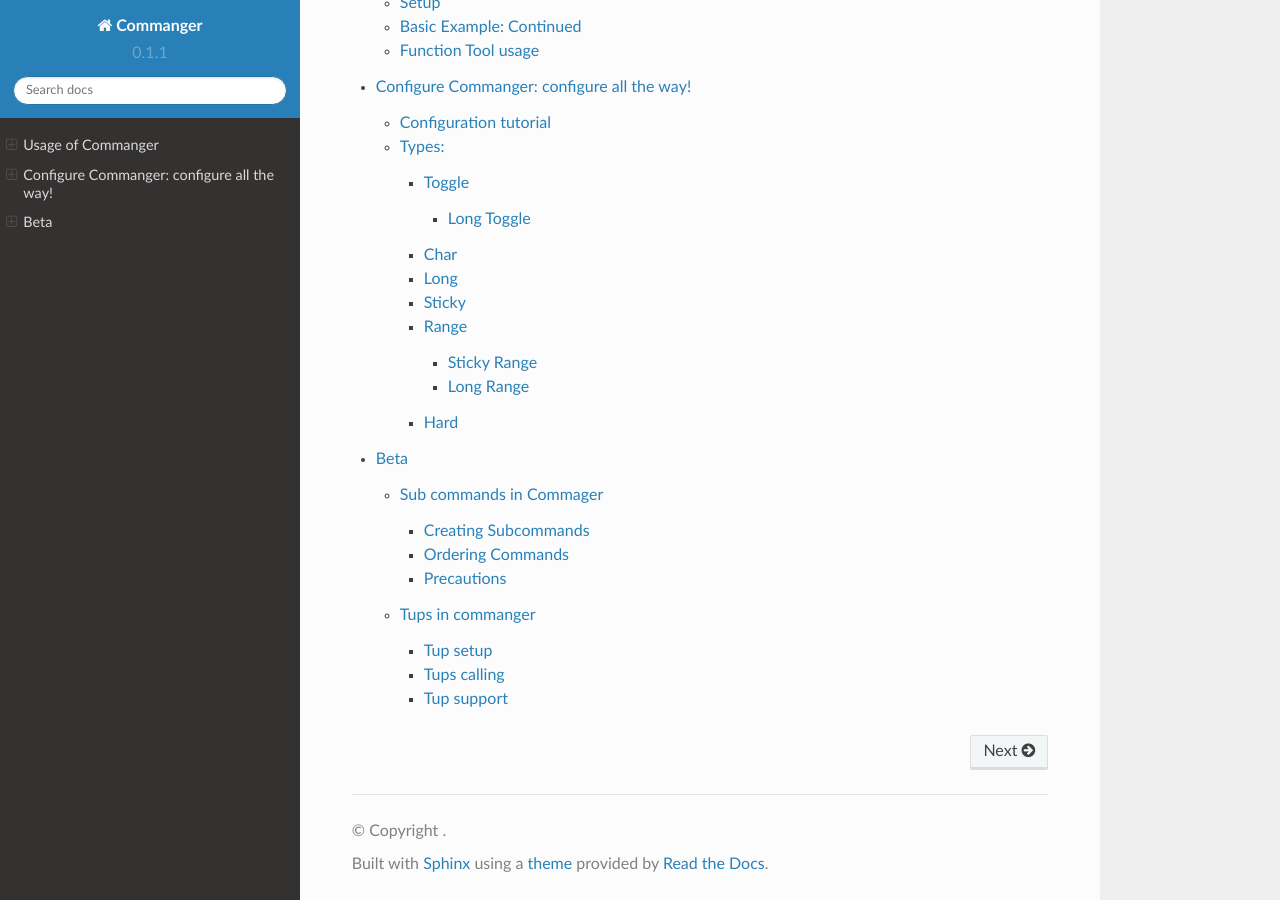
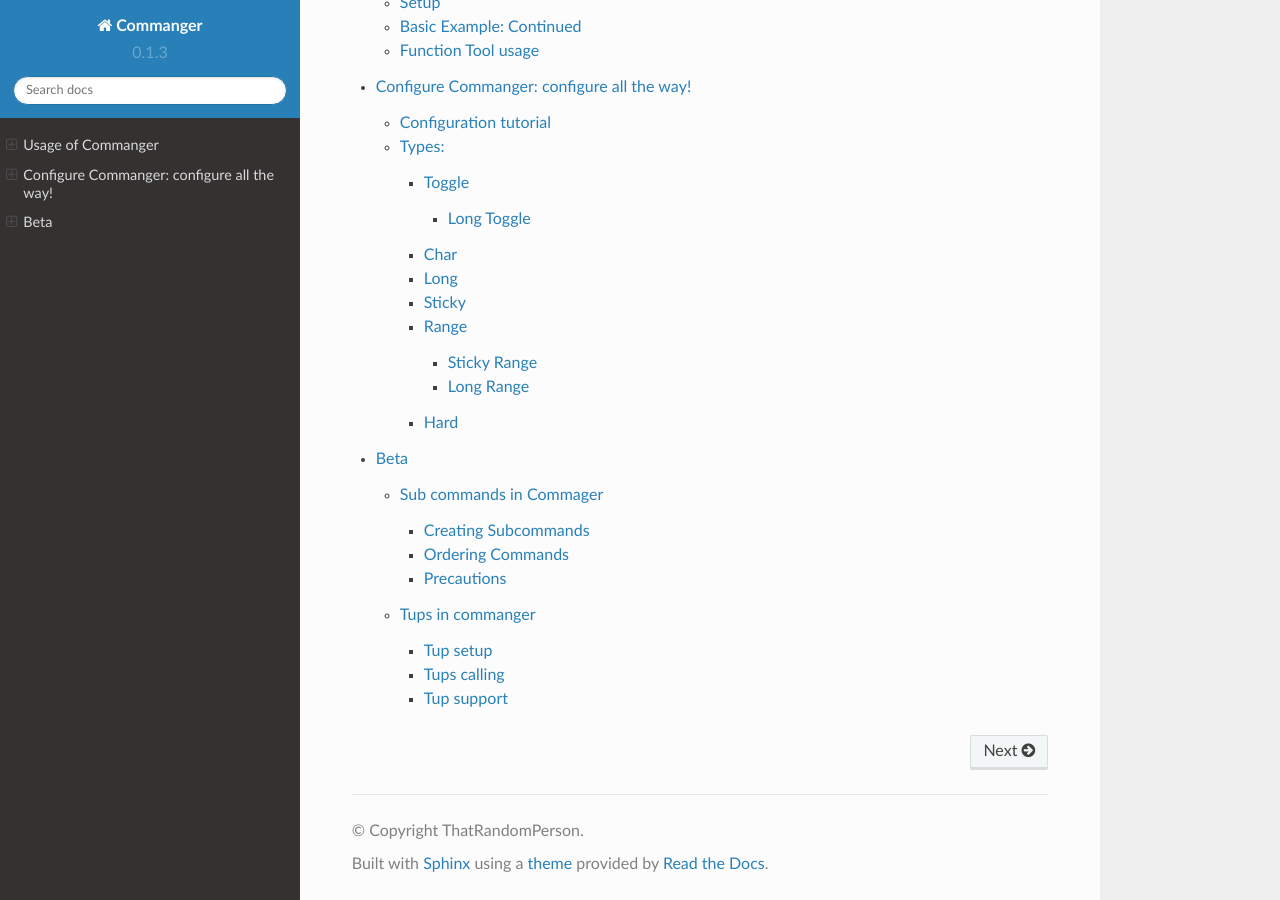
Before and after one commit to thatrandomperson5/commanger-docs, a Sphinx documentation site: the page built from docs/source/index.rst, in a window 1280 px wide and 900 px high, scrolled down 827 px. Built offline with Sphinx 7.4.7 and the Read the Docs theme 2.0.0, drawn with Linux system fonts in a browser that asks for light colours.

Commit message:
Update conf.py

```diff
--- a/docs/source/conf.py
+++ b/docs/source/conf.py
@@ -5,9 +5,9 @@
 project = 'Commanger'
 
 author = 'ThatRandomPerson'
-
+copyright = "ThatRandomPerson"
 release = '0.1'
-version = '0.1.1'
+version = '0.1.3'
 
 # -- General configuration
 
```
